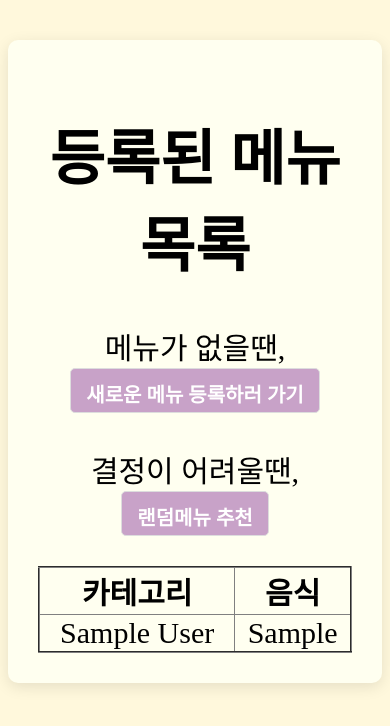
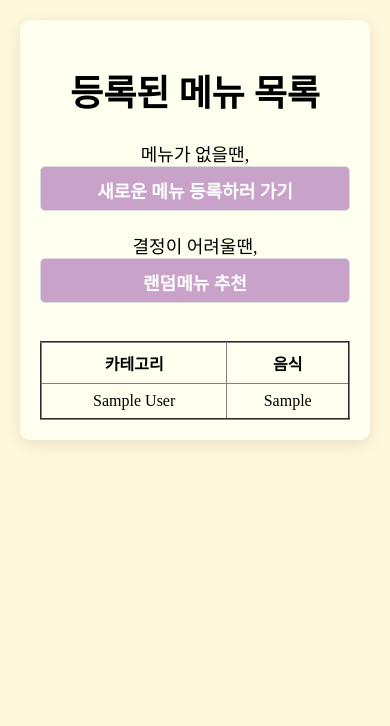
Before and after one commit to mingizeok-labs/zoomoon, a Django app: page /menu/ in a window 390 px wide. Shown: the top 726 px of the page. Run offline with Django 5.2, Linux system fonts and the light colour scheme; tables that the repository leaves empty hold one stand-in row (values such as "Sample post"); some web fonts are replaced.

Commit message:
💄 모바일 CSS 설정 추가

```diff
--- a/django/menu/templates/totalmenu_view.html
+++ b/django/menu/templates/totalmenu_view.html
@@ -49,6 +49,43 @@
             height: 45px; /* 버튼 높이 */
             font-weight: bold; /* 글자 굵게 */
         }
+
+        @media (max-width: 768px) {
+
+            body {
+                font-size: 18px;
+            }
+
+            .background {
+                margin: 20px 12px;
+                padding: 20px;
+            }
+
+            form {
+                flex-direction: column;
+                align-items: stretch;
+                gap: 10px;
+            }
+
+            .add_submit {
+                width: 100%;
+                font-size: 18px;
+            }
+
+            table {
+                font-size: 16px;
+            }
+
+            th, td {
+                padding: 8px;
+            }
+
+            /* 테이블이 너무 넓어질 경우 스크롤 허용 */
+            .table {
+                overflow-x: auto;
+            }
+        }
+
         </style>
         <title>TOTAL MENU LIST</title>
     </head>
```
Also changed, not shown: django/menu/templates/add_menu.html (+30 -0 lines), django/plzchoose/templates/plzchoose.html (+28 -0 lines), django/zoomoon/templates/main.html (+25 -0 lines).
